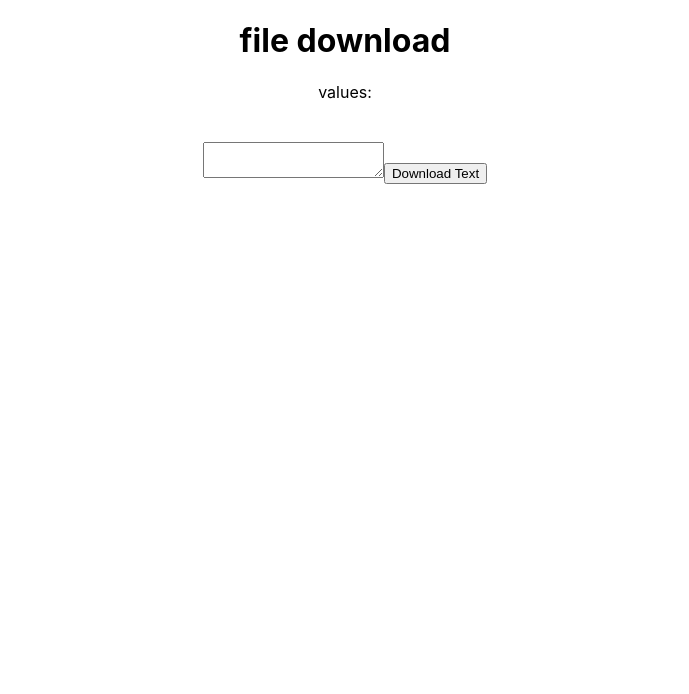
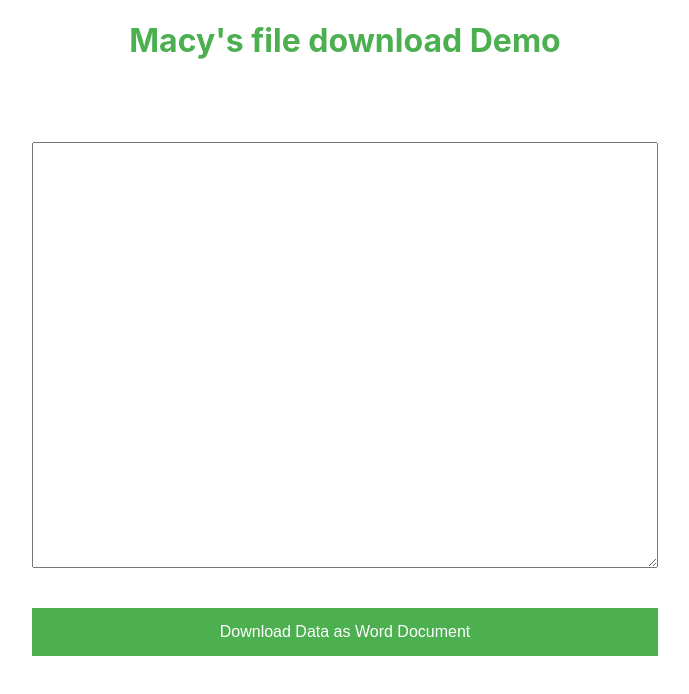
Before and after one commit to DanSimonson/file-download, a React (Create React App) app: page / in a window 1280 px wide. Shown: the top 694 px of the page, without its empty margins (295-984 px from the left). Built offline with nearby package versions, Linux system fonts and the light colour scheme.

Commit message:
added style to app

```diff
--- /dev/null
+++ b/src/Download.css
@@ -0,0 +1,25 @@
+.formContent {
+  display: grid;
+  flex-direction: column;
+  align-items: center;
+  justify-content: center;
+}
+textarea {
+  width: 600px;
+  height: 400px;
+  padding: 12px;
+  font-size: 18px;
+}
+.Button {
+  background-color: #4caf50;
+  border: none;
+  color: white;
+  padding: 15px 32px;
+  text-align: center;
+  text-decoration: none;
+  display: inline-block;
+  font-size: 16px;
+}
+h1 {
+  color: #4caf50;
+}
--- a/src/Download.js
+++ b/src/Download.js
@@ -1,4 +1,5 @@
 import React, { Component } from "react";
+import "./Download.css";
 
 class Download extends Component {
   constructor(props) {
@@ -13,9 +14,7 @@ class Download extends Component {
     //create downloadUrl
     let downloadUrl = null;
 
-    // Create a binary representation of the plain-text input.
-    //"application/pdf""text/plain;charset=utf-8"
-    //let myObject = JSON.parse(this.state.txt);
+    // Create a javascript blob representation of input.
     let blob = new Blob(
       [this.state.txt], // Blob parts.
       {
@@ -49,18 +48,23 @@ class Download extends Component {
   render() {
     return (
       <div>
-        <h1>file download</h1>
-        values: {this.state.txt}
+        <h1>Macy's file download Demo</h1>
         <br />
         <br />
         <br />
         <form>
-          <textarea
-            onChange={this.handleChange.bind(this)}
-            value={this.state.txt}
-            onBlur={this.handleBlur.bind(this)}
-          ></textarea>
-          <button onClick={e => this.handleClick(e)}>Download Text</button>
+          <div className="formContent">
+            <textarea
+              onChange={this.handleChange.bind(this)}
+              value={this.state.txt}
+              onBlur={this.handleBlur.bind(this)}
+            ></textarea>
+            <br />
+            <br />
+            <button className="Button" onClick={e => this.handleClick(e)}>
+              Download Data as Word Document
+            </button>
+          </div>
         </form>
       </div>
     );
```
